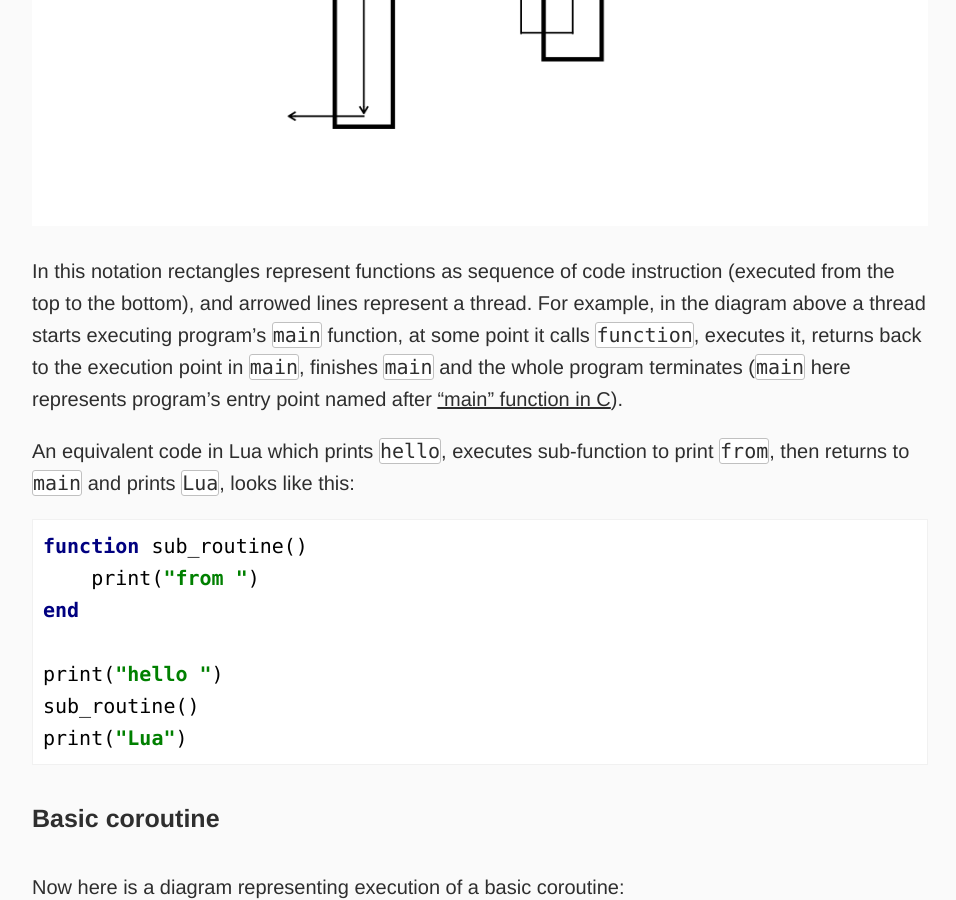
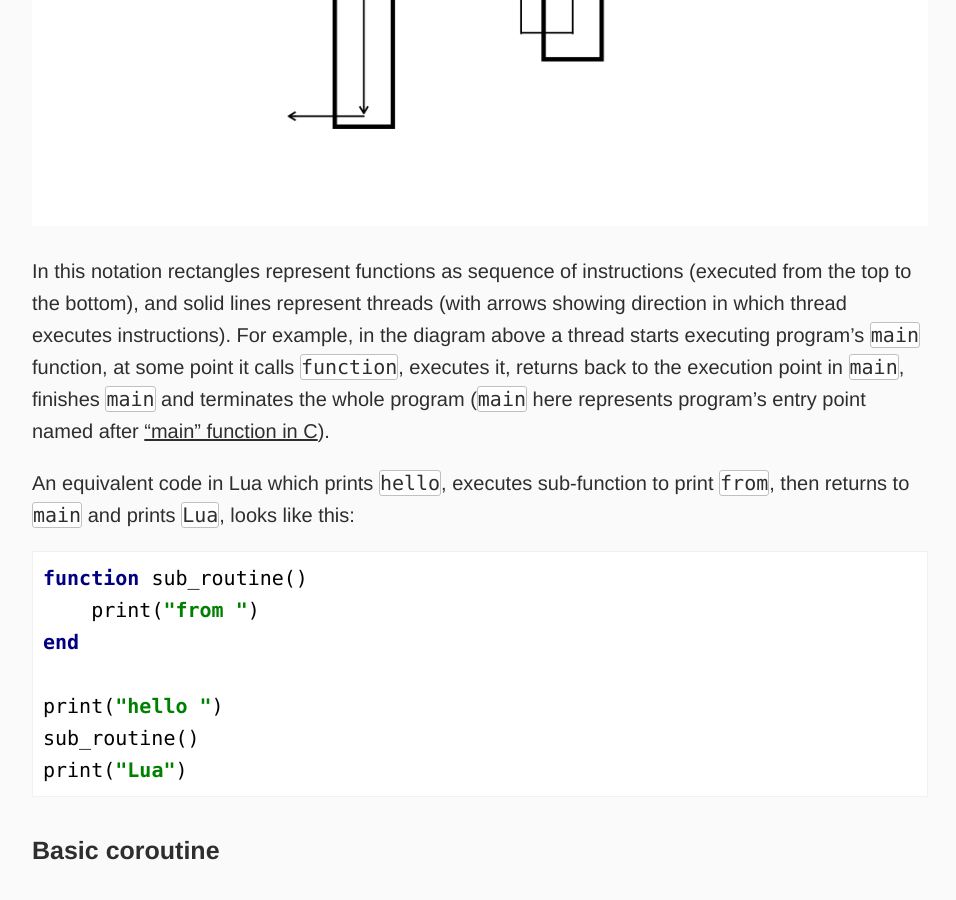
Before and after one commit to dkandalov/dkandalov.github.io, a Jekyll site: the page built from _posts/coroutines/2018-05-01-coroutines-as-threads.md, in a window 1280 px wide and 900 px high, scrolled down 3439 px. Shown: the whole window, without its empty margins (160-1116 px from the left). Built offline with Jekyll 4.4.1, drawn with Linux system fonts in a browser that asks for light colours; our own code applies the rules of GitHub Pages for plain Markdown files.

```diff
--- a/_posts/coroutines/2018-05-01-coroutines-as-threads.md
+++ b/_posts/coroutines/2018-05-01-coroutines-as-threads.md
@@ -47,11 +47,12 @@ There are few ways in which coroutines are implemented in programming languages.
 Lua is good for showing coroutines because it has quite typical implementation of coroutines as threads and it has straightforward syntax which should be readable for most people.
 
 #### Notation
+<a name="notation"/>
 
 In order to illustrate coroutines, I will use the following notation:
 ![](/assets/images/coroutines/coroutines-as-threads/0-subfunction.png)
 
-In this notation rectangles represent functions as sequence of code instruction (executed from the top to the bottom), and arrowed lines represent a thread. For example, in the diagram above a thread starts executing program's `main` function, at some point it calls `function`, executes it, returns back to the execution point in `main`, finishes `main` and the whole program terminates (`main` here represents program's entry point named after ["main" function in C](https://en.wikipedia.org/wiki/Entry_point#C_and_C++)).
+In this notation rectangles represent functions as sequence of instructions (executed from the top to the bottom), and solid lines represent threads (with arrows showing direction in which thread executes instructions). For example, in the diagram above a thread starts executing program's `main` function, at some point it calls `function`, executes it, returns back to the execution point in `main`, finishes `main` and terminates the whole program (`main` here represents program's entry point named after ["main" function in C](https://en.wikipedia.org/wiki/Entry_point#C_and_C++)).
 
 An equivalent code in Lua which prints `hello`, executes sub-function to print `from`, then returns to `main` and prints `Lua`, looks like this:
 <lua>
```
Also changed, not shown: _posts/coroutines/2018-05-02-yielding-generators.md (+7 -1 lines), _posts/coroutines/2018-05-03-async-await.md (+6 -6 lines).
